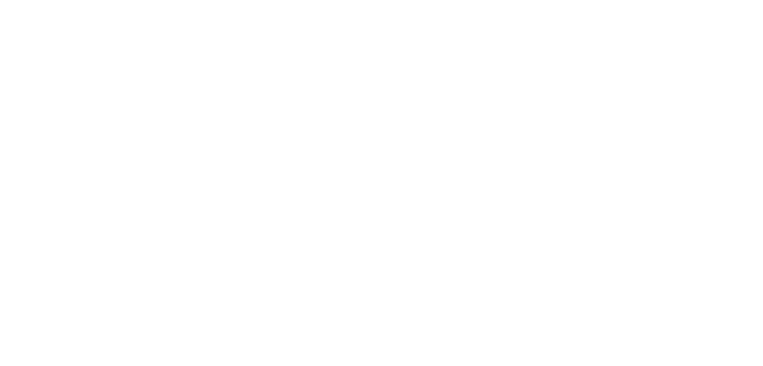
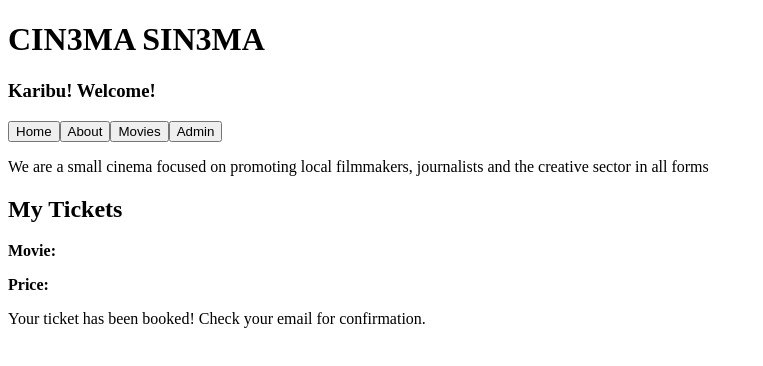
Before and after one commit to ch0m3/CIN3MA-SIN3MA, a React (Vite) app: page / in a window 1280 px wide. Shown: the top 366 px of the page, without its empty margins (0-763 px from the left). Built offline with nearby package versions, Linux system fonts and the light colour scheme.

Commit message:
navbar created

```diff
--- a/src/App.jsx
+++ b/src/App.jsx
@@ -1,11 +1,16 @@
 import './App.css'
+import { Header } from './Components/Header'
+import { NavBar } from './Components/NavBar'
+import { Tickets } from './Components/Tickets'
 
 function App() {
 
   return (
     <>
+      <Header/>
 
-
+      <NavBar/>
+      <Tickets/>
     </>
   )
 }
--- /dev/null
+++ b/src/Components/Header.jsx
@@ -0,0 +1,9 @@
+export function Header(){
+    return(
+        <div>
+           <h1>CIN3MA SIN3MA </h1>
+           <h3>Karibu! Welcome!</h3>
+        </div>
+
+    )
+}
--- /dev/null
+++ b/src/Components/NavBar.jsx
@@ -0,0 +1,19 @@
+export function NavBar ({about, movies, admin, home}){
+    return(
+     <nav className="app-nav">
+         <div className="nav-list">
+
+          <button className={home}>Home</button>
+          <button className={about}>About</button>
+          <button className={movies}>Movies</button>
+          <button className={admin}>Admin</button>
+          <section></section>
+          <p>We are a small cinema focused on promoting local filmmakers, journalists and the creative sector in all forms</p>
+
+         </div>
+
+
+    </nav>
+    )
+
+}
--- /dev/null
+++ b/src/Components/Tickets.jsx
@@ -0,0 +1,14 @@
+export function Tickets() {
+  return (
+    <div className="tickets-section">
+      <h2>My Tickets</h2>
+
+        <div className="ticket-detail">
+          <p><strong>Movie:</strong></p>
+          <p><strong>Price:</strong></p>
+          <p>Your ticket has been booked! Check your email for confirmation.</p>
+        </div>
+
+    </div>
+  )
+}
```
